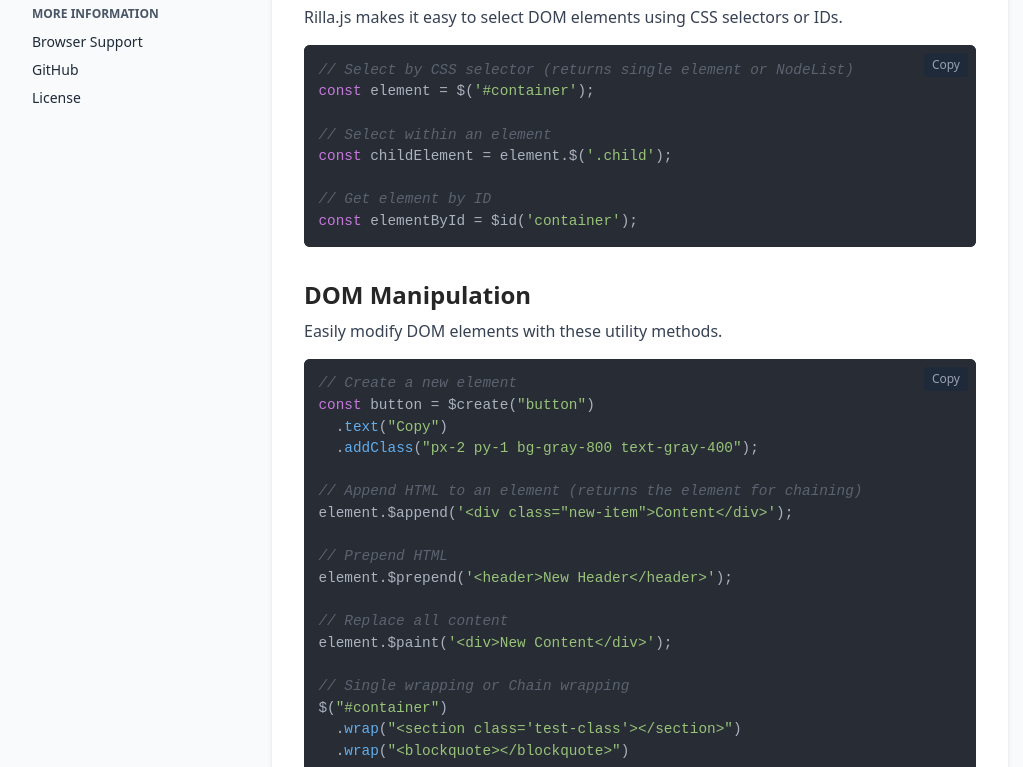
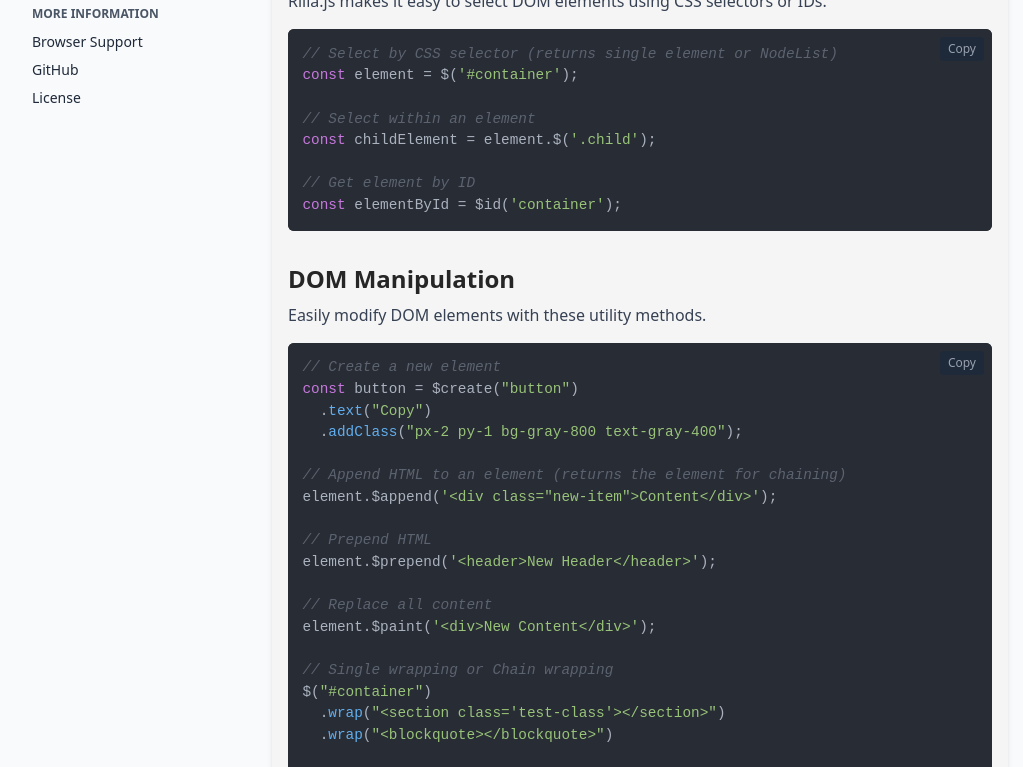
Before and after one commit to aldrinrenzcruz/rillajs, a website: page index.html in a window 1280 px wide. Shown: the part 488-1255 px from the top of the page, without its empty margins (128-1151 px from the left). Drawn offline with Linux system fonts and the light colour scheme.

Commit message:
formatting

```diff
--- a/index.html
+++ b/index.html
@@ -78,7 +78,7 @@
 
       <!-- Main content -->
       <div class="flex-1">
-        <div class="md:bg-white md:rounded-lg md:shadow-md md:p-8">
+        <div class="sm:bg-neutral-100 sm:rounded-lg sm:shadow-md sm:p-4">
           <section id="overview" class="mb-6">
             <h2 class="text-3xl font-bold text-rose-600 mb-2 border-b border-rose-300 pb-3">Getting Started</h2>
             <p class="text-gray-700">
```
Also changed, not shown: public/css/app.css.
